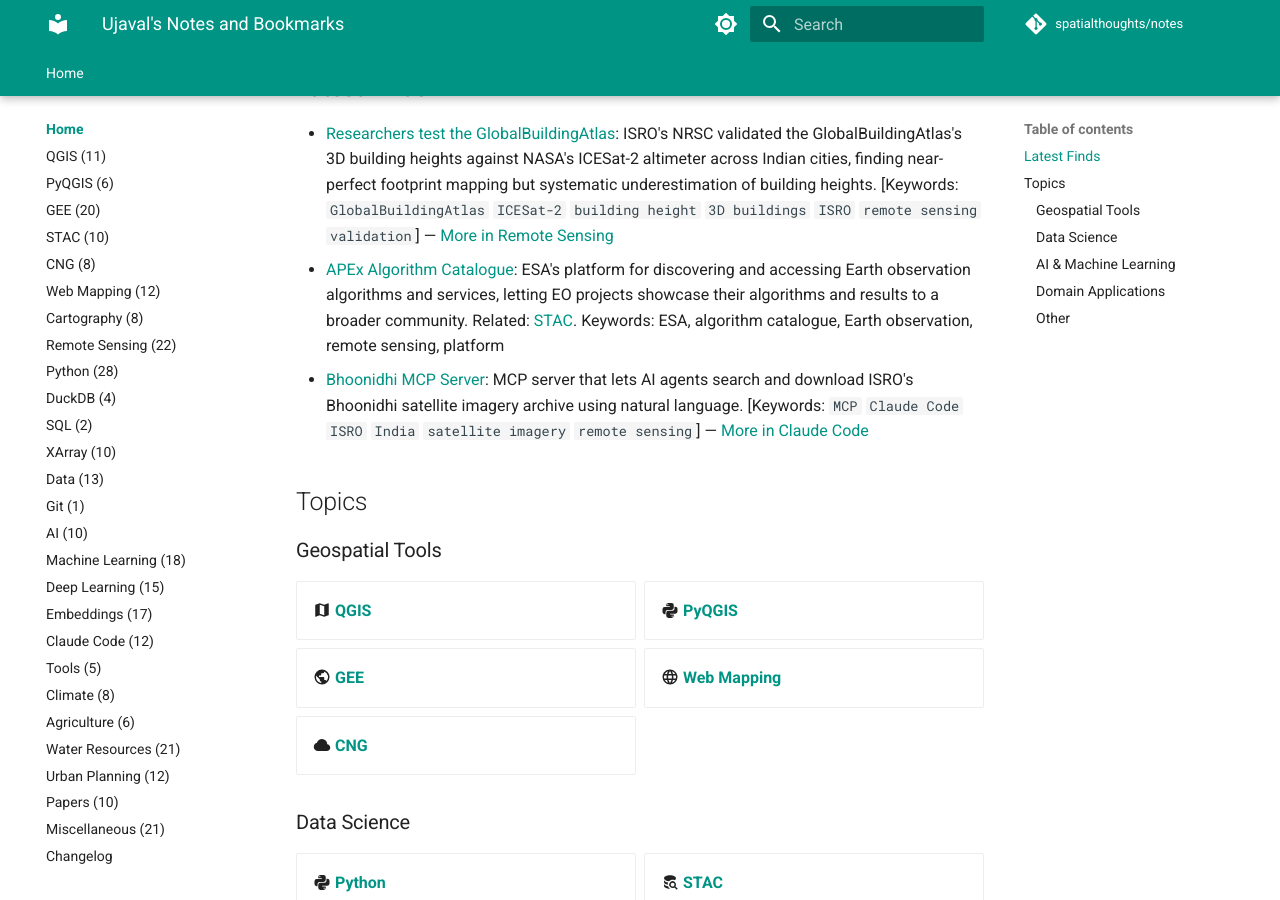
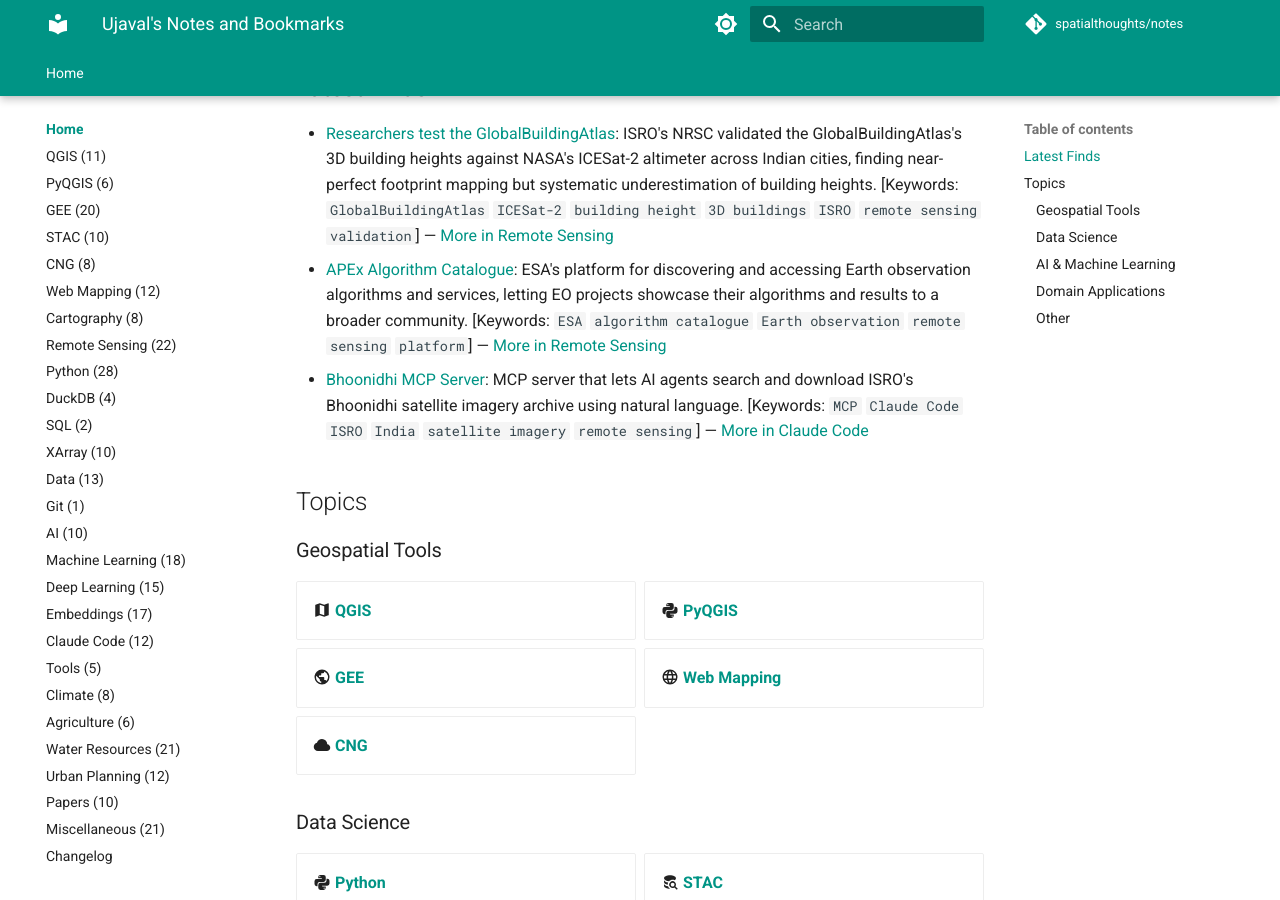
Before and after one commit to spatialthoughts/notes, an MkDocs documentation site: the page built from notes/index.md, in a window 1280 px wide and 900 px high, scrolled down 342 px. Built offline with MkDocs 1.6.1 and Material for MkDocs 9.7.7, drawn with Linux system fonts in a browser that asks for light colours; comment, search, counter and statistics services are not loaded.

Commit message:
Normalize APEx entry in index.md to Latest Finds format
Co-Authored-By: Claude Sonnet 5 <noreply@anthropic.com>

Claude-Session: https://claude.ai/code/session_0162Ek11v1ZrFvruC939yW98

```diff
--- a/notes/index.md
+++ b/notes/index.md
@@ -7,7 +7,7 @@ These notes were scattered across many places and hard to manage. Finally, Claud
 ## Latest Finds
 
 - [Researchers test the GlobalBuildingAtlas](https://researchmatters.in/news/researchers-test-globalbuildingatlas-worlds-newest-global-map-buildings-our-cities): ISRO's NRSC validated the GlobalBuildingAtlas's 3D building heights against NASA's ICESat-2 altimeter across Indian cities, finding near-perfect footprint mapping but systematic underestimation of building heights. [Keywords: `GlobalBuildingAtlas` `ICESat-2` `building height` `3D buildings` `ISRO` `remote sensing validation`] — [More in Remote Sensing](Remote_Sensing.md)
-- [APEx Algorithm Catalogue](https://algorithm-catalogue.apex.esa.int/): ESA's platform for discovering and accessing Earth observation algorithms and services, letting EO projects showcase their algorithms and results to a broader community. Related: [STAC](https://spatialthoughts.github.io/notes/STAC/). Keywords: ESA, algorithm catalogue, Earth observation, remote sensing, platform
+- [APEx Algorithm Catalogue](https://algorithm-catalogue.apex.esa.int/): ESA's platform for discovering and accessing Earth observation algorithms and services, letting EO projects showcase their algorithms and results to a broader community. [Keywords: `ESA` `algorithm catalogue` `Earth observation` `remote sensing` `platform`] — [More in Remote Sensing](Remote_Sensing.md)
 - [Bhoonidhi MCP Server](https://geovicco-dev.github.io/bhoonidhi-mcp/): MCP server that lets AI agents search and download ISRO's Bhoonidhi satellite imagery archive using natural language. [Keywords: `MCP` `Claude Code` `ISRO` `India` `satellite imagery` `remote sensing`] — [More in Claude Code](Claude_Code.md)
 
 ## Topics
```
